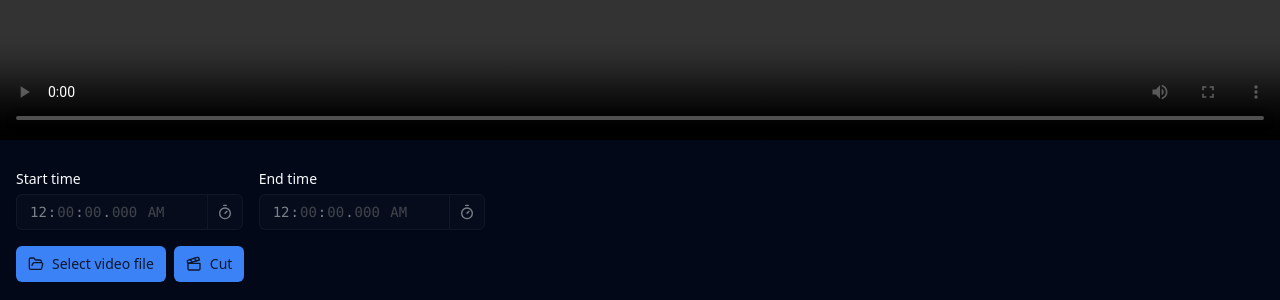
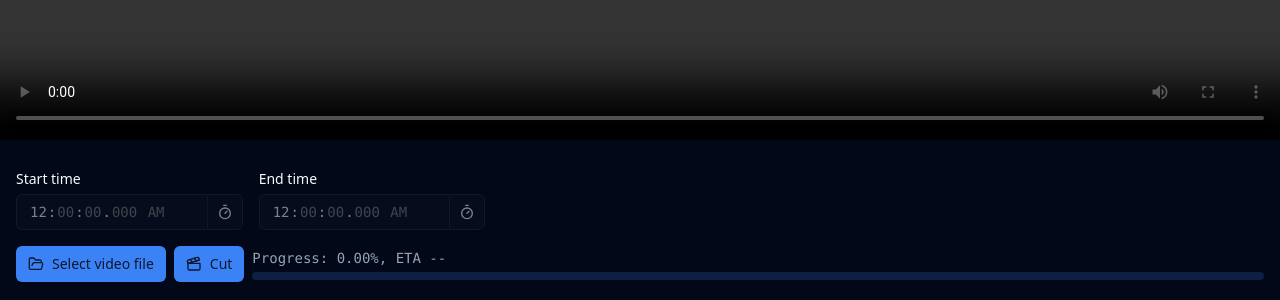
Before and after one commit to karoyqiu/vcut, a React (Vite) app: page / in a window 1280 px wide. Shown: the part 500-800 px from the top of the page. Built offline with nearby package versions, Linux system fonts and the light colour scheme.

Commit message:
添加进度。

```diff
--- a/package.json
+++ b/package.json
@@ -13,6 +13,7 @@
   "dependencies": {
     "@hookform/resolvers": "^4.1.3",
     "@radix-ui/react-label": "^2.1.2",
+    "@radix-ui/react-progress": "^1.1.2",
     "@radix-ui/react-slot": "^1.1.2",
     "@radix-ui/react-tooltip": "^1.1.8",
     "@tailwindcss/vite": "^4.0.17",
--- a/src/App.tsx
+++ b/src/App.tsx
@@ -1,6 +1,7 @@
 import { zodResolver } from '@hookform/resolvers/zod';
 import { convertFileSrc } from '@tauri-apps/api/core';
-import { open } from '@tauri-apps/plugin-dialog';
+import { open, save } from '@tauri-apps/plugin-dialog';
+import { Command } from '@tauri-apps/plugin-shell';
 import { Clapperboard, FolderOpen, Timer } from 'lucide-react';
 import { useRef, useState } from 'react';
 import { useForm } from 'react-hook-form';
@@ -17,16 +18,25 @@ import {
   FormMessage,
 } from '@/components/ui/form';
 import { Input } from '@/components/ui/input';
+import { Progress } from '@/components/ui/progress';
 import { Tooltip, TooltipContent, TooltipTrigger } from '@/components/ui/tooltip';
 
 const pad = (value: number, maxLength = 2) => value.toString().padStart(maxLength, '0');
 
-const secondsToTime = (seconds: number) => {
+const nts = (seconds: number) => {
   const ms = Math.round((seconds % 1) * 1000);
   const s = Math.floor(seconds % 60);
   const m = Math.floor(seconds / 60) % 60;
   const h = Math.floor(seconds / 60 / 60);
   return `${pad(h)}:${pad(m)}:${pad(s)}.${pad(ms, 3)}`;
+};
+
+const stn = (s: string) => {
+  const splitted = s.split(':');
+  return splitted.reduce(
+    (prev, current, index, array) => prev + parseFloat(current) * 60 ** (array.length - index - 1),
+    0,
+  );
 };
 
 const timeString = z.string().regex(/\d{2}:\d{2}:\d{2}.\d{3}/);
@@ -37,15 +47,36 @@ const spanSchema = z
   })
   .refine(
     (values) => {
-      const s = parseFloat(values.start.replaceAll(':', ''));
-      const e = parseFloat(values.end.replaceAll(':', ''));
+      const s = stn(values.start);
+      const e = stn(values.end);
       return e > s;
     },
     { message: 'End time must be greater than start time.' },
   );
 
+const percent = new Intl.NumberFormat(undefined, {
+  style: 'percent',
+  minimumFractionDigits: 2,
+  maximumFractionDigits: 2,
+});
+
+const calcEta = (startedAt: number, progress: number) => {
+  if (progress === 0) {
+    return '--';
+  }
+
+  const now = Date.now();
+  const elapsed = now - startedAt;
+  const ete = (now - startedAt) / progress;
+  return nts((ete - elapsed) / 1000);
+};
+
 function App() {
-  const [duration, setDuration] = useState(0);
+  const [inputFilename, setInputFilename] = useState('');
+  const [inputDuration, setInputDuration] = useState(0);
+  const [outputDuration, setOutputDuration] = useState(100);
+  const [progress, setProgress] = useState(0);
+  const [startedAt, setStartedAt] = useState(0);
   const video = useRef<HTMLVideoElement>(null);
   const form = useForm<z.infer<typeof spanSchema>>({
     resolver: zodResolver(spanSchema),
@@ -65,13 +96,58 @@ function App() {
         disablePictureInPicture
         disableRemotePlayback
         onDurationChange={(e) => {
-          setDuration(e.currentTarget.duration);
-          form.reset({ start: '00:00:00.000', end: secondsToTime(e.currentTarget.duration) });
+          setInputDuration(e.currentTarget.duration);
+          form.reset({ start: '00:00:00.000', end: nts(e.currentTarget.duration) });
         }}
       />
       <div className="flex flex-col gap-4 p-4">
         <Form {...form}>
-          <form className="flex flex-col gap-4" onSubmit={form.handleSubmit(async () => {})}>
+          <form
+            className="flex flex-col gap-4"
+            onSubmit={form.handleSubmit(async (values) => {
+              const outputFilename = await save({
+                defaultPath: inputFilename,
+                filters: [
+                  {
+                    extensions: ['webm', 'mp4', 'wmv', 'mpg', 'mov', 'mpeg', 'm4v', 'avi'],
+                    name: 'Video files',
+                  },
+                ],
+              });
+
+              if (outputFilename) {
+                setProgress(0);
+                setOutputDuration(stn(values.end) - stn(values.start));
+
+                const command = Command.sidecar('binaries/ffmpeg', [
+                  '-y',
+                  '-progress',
+                  'pipe:1',
+                  '-nostats',
+                  '-loglevel',
+                  'error',
+                  '-i',
+                  inputFilename,
+                  '-ss',
+                  values.start,
+                  '-to',
+                  values.end,
+                  outputFilename,
+                ]);
+                command.stdout.on('data', (line) => {
+                  const key = 'out_time_us=';
+
+                  if (line.startsWith(key)) {
+                    const us = line.substring(key.length);
+                    console.log(line, parseFloat(us) / 1000000);
+                    setProgress(parseFloat(us) / 1000000);
+                  }
+                });
+                const child = await command.spawn();
+                setStartedAt(Date.now());
+              }
+            })}
+          >
             <div className="flex gap-4">
               <FormField
                 control={form.control}
@@ -100,7 +176,7 @@ function App() {
                             variant="outline"
                             disabled={!video.current?.src}
                             onClick={() =>
-                              form.setValue('start', secondsToTime(video.current?.currentTime ?? 0))
+                              form.setValue('start', nts(video.current?.currentTime ?? 0))
                             }
                           >
                             <Timer />
@@ -127,7 +203,7 @@ function App() {
                           type="time"
                           step={0.001}
                           min={values.start}
-                          max={secondsToTime(duration)}
+                          max={nts(inputDuration)}
                           disabled={!video.current?.src}
                         />
                       </FormControl>
@@ -140,7 +216,7 @@ function App() {
                             variant="outline"
                             disabled={!video.current?.src}
                             onClick={() =>
-                              form.setValue('end', secondsToTime(video.current?.currentTime ?? 0))
+                              form.setValue('end', nts(video.current?.currentTime ?? 0))
                             }
                           >
                             <Timer />
@@ -154,7 +230,7 @@ function App() {
                 )}
               />
             </div>
-            <div className="flex gap-2">
+            <div className="flex items-center gap-2">
               <Button
                 type="button"
                 onClick={async () => {
@@ -168,6 +244,7 @@ function App() {
                   });
 
                   if (file && video.current) {
+                    setInputFilename(file);
                     video.current.src = convertFileSrc(file);
                   }
                 }}
@@ -182,6 +259,10 @@ function App() {
                 <Clapperboard />
                 Cut
               </Button>
+              <div className="flex grow flex-col gap-1">
+                <p className="font-mono text-sm text-muted-foreground">{`Progress: ${percent.format(progress / outputDuration)}, ETA ${calcEta(startedAt, progress / outputDuration)}`}</p>
+                <Progress max={outputDuration} value={progress} />
+              </div>
             </div>
           </form>
         </Form>
--- /dev/null
+++ b/src/components/ui/progress.tsx
@@ -0,0 +1,31 @@
+import * as ProgressPrimitive from '@radix-ui/react-progress';
+import * as React from 'react';
+
+import { cn } from '@/lib/utils';
+
+function Progress({
+  className,
+  value,
+  max,
+  ...props
+}: React.ComponentProps<typeof ProgressPrimitive.Root>) {
+  const m = max ?? 100;
+  const v = value ?? 0;
+  const p = ((m - v) * 100) / m;
+
+  return (
+    <ProgressPrimitive.Root
+      data-slot="progress"
+      className={cn('relative h-2 w-full overflow-hidden rounded-full bg-primary/20', className)}
+      {...props}
+    >
+      <ProgressPrimitive.Indicator
+        data-slot="progress-indicator"
+        className="h-full w-full flex-1 bg-primary transition-all"
+        style={{ transform: `translateX(-${p}%)` }}
+      />
+    </ProgressPrimitive.Root>
+  );
+}
+
+export { Progress };
```
Also changed, not shown: 1 other file (tests, documents, lock files or other folders).
